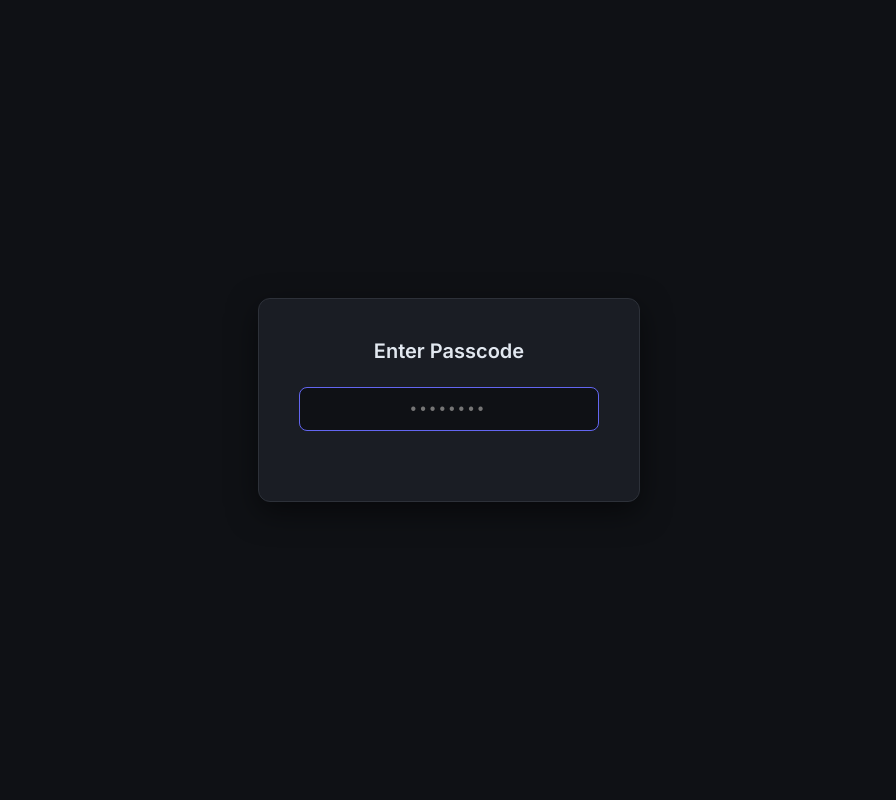
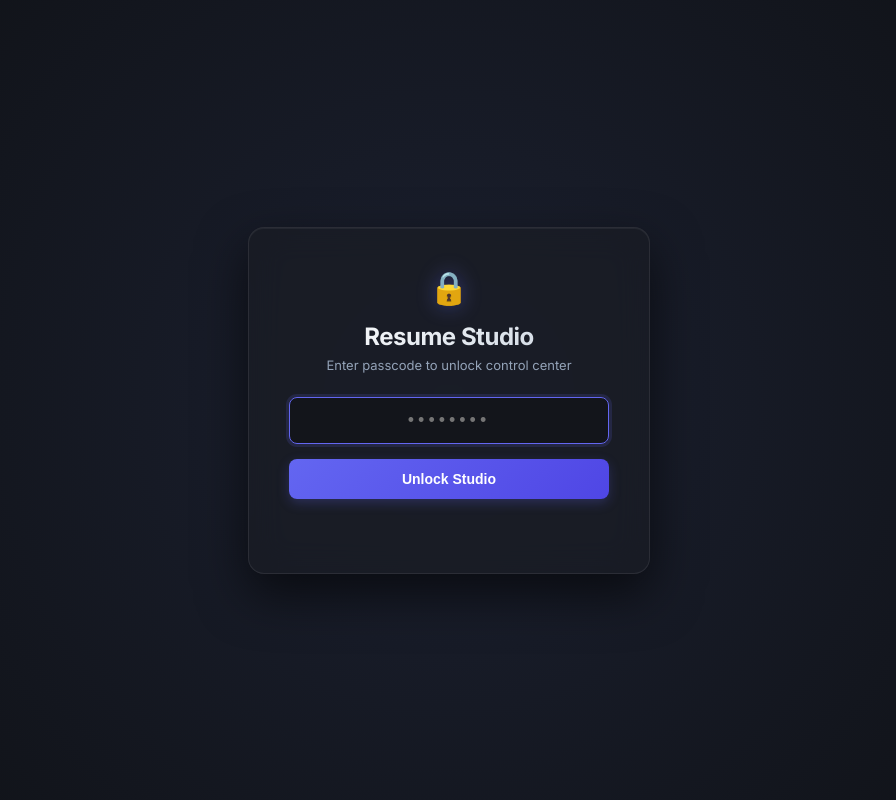
Before and after one commit to bbinxx/vitae-forge, a Python web app: template templates/login.html in a window 1280 px wide. Shown: the whole page, without its empty margins (191-1087 px from the left). Run offline with Jinja, Linux system fonts and the light colour scheme; the template is opened without the code that fills it, so the values that code supplies are empty.

Commit message:
feat: add login page UI

```diff
--- a/templates/login.html
+++ b/templates/login.html
@@ -3,9 +3,9 @@
 <head>
     <meta charset="UTF-8">
     <meta name="viewport" content="width=device-width, initial-scale=1.0">
-    <title>Resume Studio - Locked</title>
+    <title>Resume Studio — Locked</title>
     <link rel="preconnect" href="https://fonts.googleapis.com">
-    <link href="https://fonts.googleapis.com/css2?family=Inter:wght@400;600&display=swap" rel="stylesheet">
+    <link href="https://fonts.googleapis.com/css2?family=Inter:wght@400;600;700&display=swap" rel="stylesheet">
     <style>
         body {
             margin: 0;
@@ -14,25 +14,43 @@
             display: flex;
             align-items: center;
             justify-content: center;
-            background: #0f1115;
+            background: radial-gradient(circle at center, #1b2030 0%, #0f1115 100%);
             font-family: 'Inter', sans-serif;
             color: #fff;
         }
         .login-box {
-            background: #1a1d24;
+            background: rgba(26, 29, 36, 0.75);
+            backdrop-filter: blur(16px);
+            -webkit-backdrop-filter: blur(16px);
             padding: 40px;
-            border-radius: 12px;
-            box-shadow: 0 10px 30px rgba(0,0,0,0.5);
+            border-radius: 16px;
+            box-shadow: 0 20px 50px rgba(0, 0, 0, 0.6), inset 0 1px 0 rgba(255, 255, 255, 0.05);
             text-align: center;
-            width: 300px;
-            border: 1px solid #2d3139;
+            width: 320px;
+            border: 1px solid rgba(255, 255, 255, 0.08);
+            transition: all 0.3s ease;
+        }
+        .logo-shield {
+            font-size: 32px;
+            margin-bottom: 15px;
+            display: inline-block;
+            filter: drop-shadow(0 0 10px rgba(99, 102, 241, 0.4));
         }
         .login-box h1 {
-            font-size: 20px;
+            font-size: 24px;
+            margin-top: 0;
+            margin-bottom: 6px;
+            font-weight: 700;
+            letter-spacing: -0.02em;
+            background: linear-gradient(135deg, #fff 0%, #cbd5e1 100%);
+            -webkit-background-clip: text;
+            -webkit-text-fill-color: transparent;
+        }
+        .subtitle {
+            font-size: 13px;
+            color: #94a3b8;
             margin-top: 0;
             margin-bottom: 24px;
-            font-weight: 600;
-            color: #e2e8f0;
         }
         .passcode-container {
             display: flex;
@@ -43,46 +61,73 @@
             width: 100%;
             padding: 12px 16px;
             border-radius: 8px;
-            border: 1px solid #3b4252;
-            background: #0f1115;
+            border: 1.5px solid #2d3139;
+            background: rgba(15, 17, 21, 0.6);
             color: #fff;
-            font-size: 16px;
+            font-size: 18px;
             text-align: center;
             letter-spacing: 4px;
             box-sizing: border-box;
             outline: none;
-            transition: border-color 0.2s;
+            transition: all 0.2s ease;
         }
         input[type="password"]:focus {
             border-color: #6366f1;
+            box-shadow: 0 0 0 3px rgba(99, 102, 241, 0.15);
         }
-
+        .btn-unlock {
+            background: linear-gradient(135deg, #6366f1, #4f46e5);
+            color: white;
+            border: none;
+            padding: 12px 16px;
+            font-size: 14px;
+            font-weight: 600;
+            border-radius: 8px;
+            cursor: pointer;
+            transition: all 0.2s ease;
+            box-shadow: 0 4px 12px rgba(99, 102, 241, 0.25);
+        }
+        .btn-unlock:hover:not(:disabled) {
+            transform: translateY(-1px);
+            box-shadow: 0 6px 16px rgba(99, 102, 241, 0.35);
+            background: linear-gradient(135deg, #818cf8, #4f46e5);
+        }
+        .btn-unlock:active:not(:disabled) {
+            transform: translateY(0);
+        }
+        .btn-unlock:disabled {
+            opacity: 0.6;
+            cursor: not-allowed;
+        }
         .shake {
             animation: shake 0.4s cubic-bezier(.36,.07,.19,.97) both;
         }
-
         @keyframes shake {
             10%, 90% { transform: translate3d(-1px, 0, 0); }
             20%, 80% { transform: translate3d(2px, 0, 0); }
             30%, 50%, 70% { transform: translate3d(-4px, 0, 0); }
             40%, 60% { transform: translate3d(4px, 0, 0); }
         }
-
         .error-msg {
             color: #ef4444;
             font-size: 12px;
             height: 15px;
             opacity: 0;
             transition: opacity 0.2s;
+            margin-top: 4px;
         }
     </style>
 </head>
 <body>
 
     <div class="login-box" id="login-box">
-        <h1>Enter Passcode</h1>
+        <div class="logo-shield">🔒</div>
+        <h1>Resume Studio</h1>
+        <p class="subtitle">Enter passcode to unlock control center</p>
+
         <div class="passcode-container">
             <input type="password" id="passcode" placeholder="••••••••" autofocus autocomplete="off">
+            <button id="btn-unlock" class="btn-unlock" onclick="handleSubmit()">Unlock Studio</button>
             <div class="error-msg" id="error-msg">Incorrect passcode</div>
         </div>
     </div>
@@ -91,26 +136,28 @@
         const input = document.getElementById('passcode');
         const box = document.getElementById('login-box');
         const errorMsg = document.getElementById('error-msg');
-
-        let typingTimer;
+        const unlockBtn = document.getElementById('btn-unlock');
 
         input.addEventListener('keyup', (e) => {
-            clearTimeout(typingTimer);
             errorMsg.style.opacity = '0';
             box.classList.remove('shake');
 
             if (e.key === 'Enter') {
-                checkPasscode(input.value);
-            } else if (input.value.length > 0) {
-                // Auto check after 600ms of typing stop
-                typingTimer = setTimeout(() => {
-                    checkPasscode(input.value);
-                }, 600);
+                handleSubmit();
             }
         });
 
-        async function checkPasscode(passcode) {
+        async function handleSubmit() {
+            const passcode = input.value;
             if (!passcode) return;
+
+            // Set loading state
+            input.disabled = true;
+            unlockBtn.disabled = true;
+            unlockBtn.textContent = 'Verifying...';
+            errorMsg.style.opacity = '0';
+            box.classList.remove('shake');
+
             try {
                 const res = await fetch('/api/login', {
                     method: 'POST',
@@ -119,22 +166,34 @@
                 });
 
                 if (res.ok) {
-                    window.location.reload();
+                    unlockBtn.textContent = 'Success! Loading...';
+                    unlockBtn.style.background = 'linear-gradient(135deg, #10b981, #059669)';
+                    unlockBtn.style.boxShadow = '0 4px 12px rgba(16, 185, 129, 0.25)';
+                    setTimeout(() => {
+                        window.location.reload();
+                    }, 200);
                 } else {
-                    triggerError();
+                    unlockBtn.disabled = false;
+                    unlockBtn.textContent = 'Unlock Studio';
+                    input.disabled = false;
+                    input.value = '';
+                    input.focus();
+                    triggerError('Incorrect passcode');
                 }
             } catch (e) {
-                triggerError();
+                unlockBtn.disabled = false;
+                unlockBtn.textContent = 'Unlock Studio';
+                input.disabled = false;
+                triggerError('Connection error');
             }
         }
 
-        function triggerError() {
+        function triggerError(msg) {
+            errorMsg.textContent = msg || 'Incorrect passcode';
             box.classList.remove('shake');
             void box.offsetWidth; // trigger reflow
             box.classList.add('shake');
             errorMsg.style.opacity = '1';
-            input.value = '';
-            input.focus();
         }
     </script>
 </body>
```
